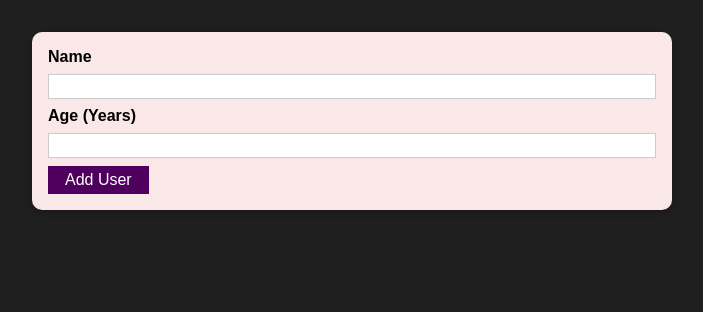
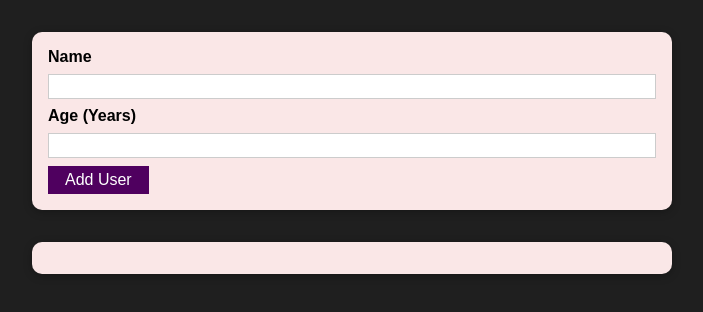
Before and after one commit to pedromachakio/React-foodOrdering-app, a React (Create React App) app: page / in a window 1280 px wide. Shown: the top 312 px of the page, without its empty margins (288-991 px from the left). Built offline with nearby package versions, Linux system fonts and the light colour scheme.

Commit message:
added UsersList component and respective css

```diff
--- a/src/App.js
+++ b/src/App.js
@@ -1,10 +1,14 @@
 import React from "react";
 import AddUser from "./Components/Users/AddUser";
+import UsersList from "./Components/Users/UsersList";
 
 function App() {
-  return <div>
-    <AddUser></AddUser>
-  </div>;
+  return (
+    <div>
+      <AddUser />
+      <UsersList users={[]} />
+    </div>
+  );
 }
 
 export default App;
--- a/src/Components/Users/AddUser.js
+++ b/src/Components/Users/AddUser.js
@@ -1,18 +1,43 @@
 import styles from "./AddUser.module.css";
 import Card from "../UI/Card";
 import Button from "../UI/Button";
+import { useState } from "react";
 
 const AddUser = (props) => {
+  const [userName, setUserName] = useState("");
+
+  const userNameHandler = (event) => {
+    setUserName(event.target.value);
+  };
+
+  const [userAge, setUserAge] = useState("");
+
+  const userAgeHandler = (event) => {
+    setUserAge(event.target.value);
+  };
+
   const addUserHandler = (event) => {
     event.preventDefault();
+
+    if (userName.trim().length === 0 || userAge <= 0) {
+      return;
+    }
+
+    const userInfo = { name: userName, age: userAge };
+
+    props.onUserAdded(userInfo);
+
+    setUserAge("");
+    setUserName("");
   };
+
   return (
     <Card className={styles.input}>
       <form onSubmit={addUserHandler}>
         <label htmlFor="name">Name</label>
-        <input type="text" id="name"></input>
+        <input type="text" id="name" value={userName} onChange={userNameHandler}></input>
         <label htmlFor="age">Age (Years)</label>
-        <input type="number" min="1" id="age"></input>
+        <input type="number" min="1" id="age" value={userAge} onChange={userAgeHandler}></input>
         <Button type="submit">Add User</Button>
       </form>
     </Card>
--- /dev/null
+++ b/src/Components/Users/UsersList.js
@@ -0,0 +1,43 @@
+import AddUser from "./AddUser";
+import { useState } from "react";
+import styles from "./UsersList.module.css";
+import Card from "../UI/Card";
+
+const UsersList = (props) => {
+  let users = { name: "John Doe", age: 69 };
+
+  const [updatedUsers, setUpdatedUsers] = useState(users);
+
+  const addUserHandler = (userInfo) => {
+    let usersInfo = { ...updatedUsers, name: userInfo.name, age: userInfo.age };
+
+    setUpdatedUsers((prevState) => {
+      return {
+        ...prevState,
+        name: userInfo.name,
+        age: userInfo.age,
+      };
+    });
+    setUpdatedUsers(usersInfo);
+    console.log(updatedUsers);
+  };
+
+  return (
+    <Card className={styles.users}>
+      <ul>
+        {props.users.map((user) => (
+          <li>
+            {user.name} ({user.age} years old)
+          </li>
+        ))}
+
+        {/*  <AddUser onUserAdded={addUserHandler}></AddUser>
+      <ul>
+      <li>{`${updatedUsers.name} ${updatedUsers.age}`}</li>
+    </ul> */}
+      </ul>
+    </Card>
+  );
+};
+
+export default UsersList;
--- /dev/null
+++ b/src/Components/Users/UsersList.module.css
@@ -0,0 +1,16 @@
+.users {
+    margin: 2rem auto;
+    width: 90%;
+    max-width: 40rem;
+  }
+
+  .users ul {
+    list-style: none;
+    padding: 1rem;
+  }
+
+  .users li {
+    border: 1px solid #ccc;
+    margin: 0.5rem 0;
+    padding: 0.5rem;
+  }
```
